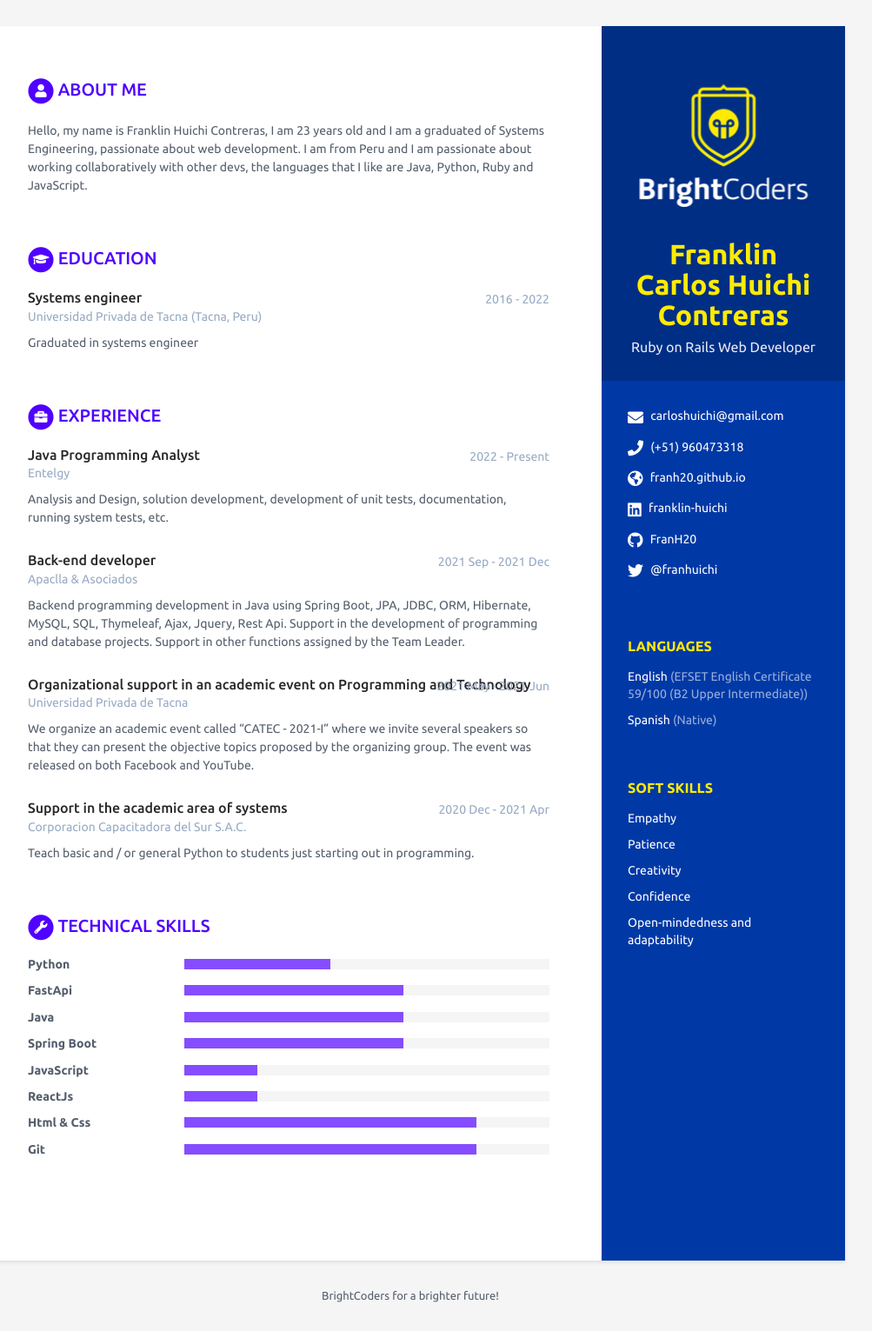
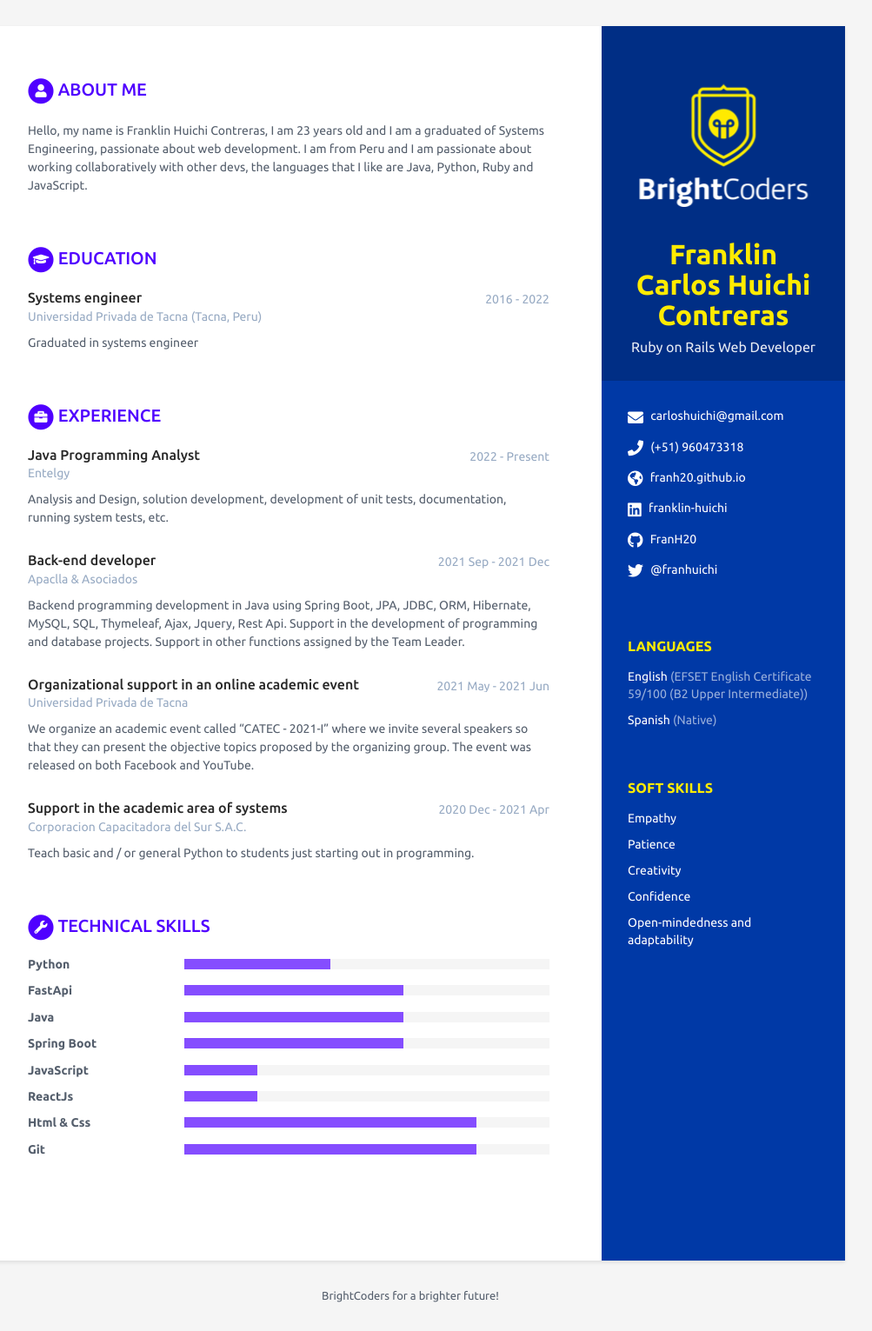
Before and after one commit to BC-MAY-21-ROR/kata-03-scorecard-FranH20, a Jekyll site: the page built from index.html, in a window 1280 px wide. Shown: the whole page at 87% size, without its empty margins (168-1171 px from the left). Built offline with Jekyll 4.4.1, drawn with Linux system fonts in a browser that asks for light colours; part of the change alters nothing that is shown.

Commit message:
Edit the title of work experience

```diff
--- a/_config.yml
+++ b/_config.yml
@@ -2,8 +2,8 @@
 
 # Site Settings
 title: BrightCoders Academy
-url: 'https://bc-may-21-ror.github.io/kata-03-scorecard-FranH20/' #'http://webjeda.com'
-baseurl: 'https://bc-may-21-ror.github.io/kata-03-scorecard-FranH20/' #change it according to your repository name
+url: '' #'http://webjeda.com'
+baseurl: '' #change it according to your repository name
 # Style will be applied only after restarting the build or serve. Just choose one of the options.
 theme_skin: blue # NO modificar
 chrome_mobile_color: #use hex colors (ex:#1976d2) or leave empty if you don't want a color for chrome mobile searchbar
--- a/_data/data.yml
+++ b/_data/data.yml
@@ -79,7 +79,7 @@ experiences:
       MySQL, SQL, Thymeleaf, Ajax, Jquery, Rest Api. Support in the development of programming and database projects.
       Support in other functions assigned by the Team Leader.
 
-  - role: Organizational support in an academic event on Programming and Technology
+  - role: Organizational support in an online academic event
     time: 2021 May - 2021 Jun
     company: Universidad Privada de Tacna
     details: |
```
